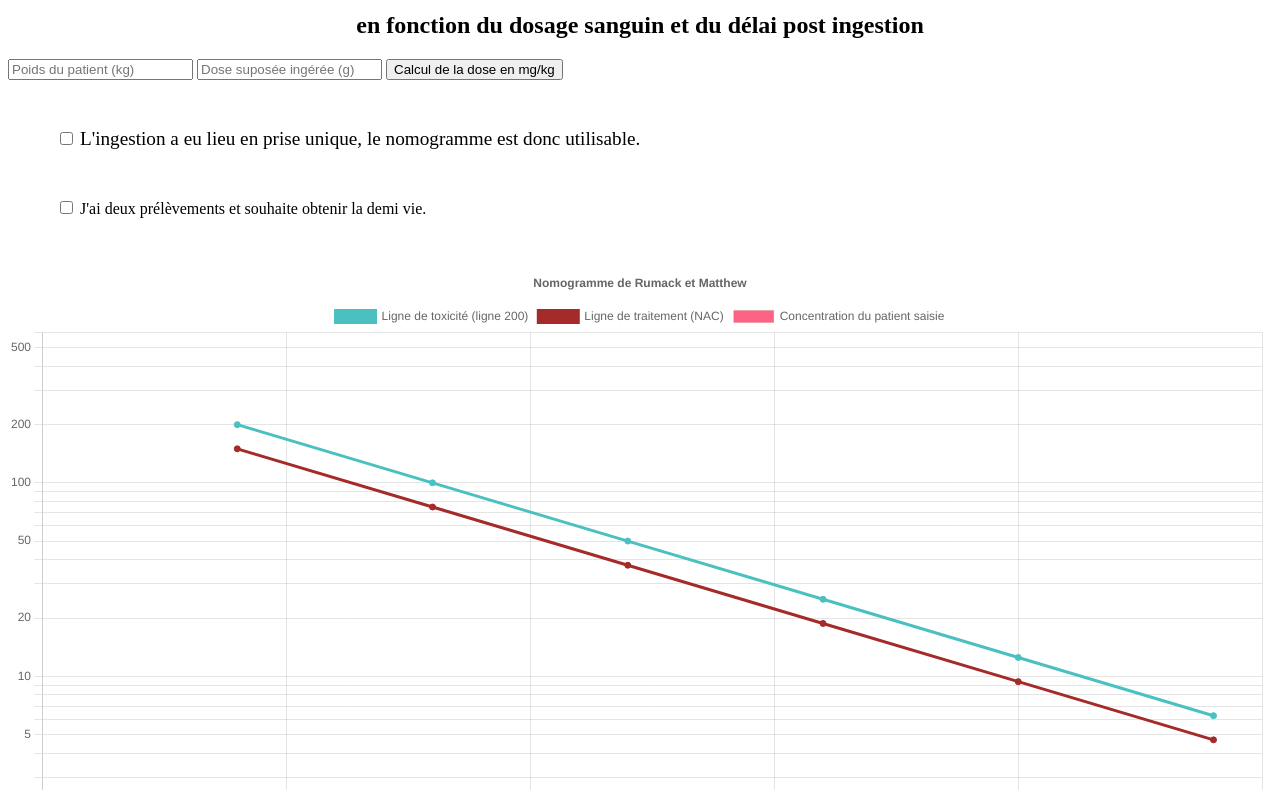
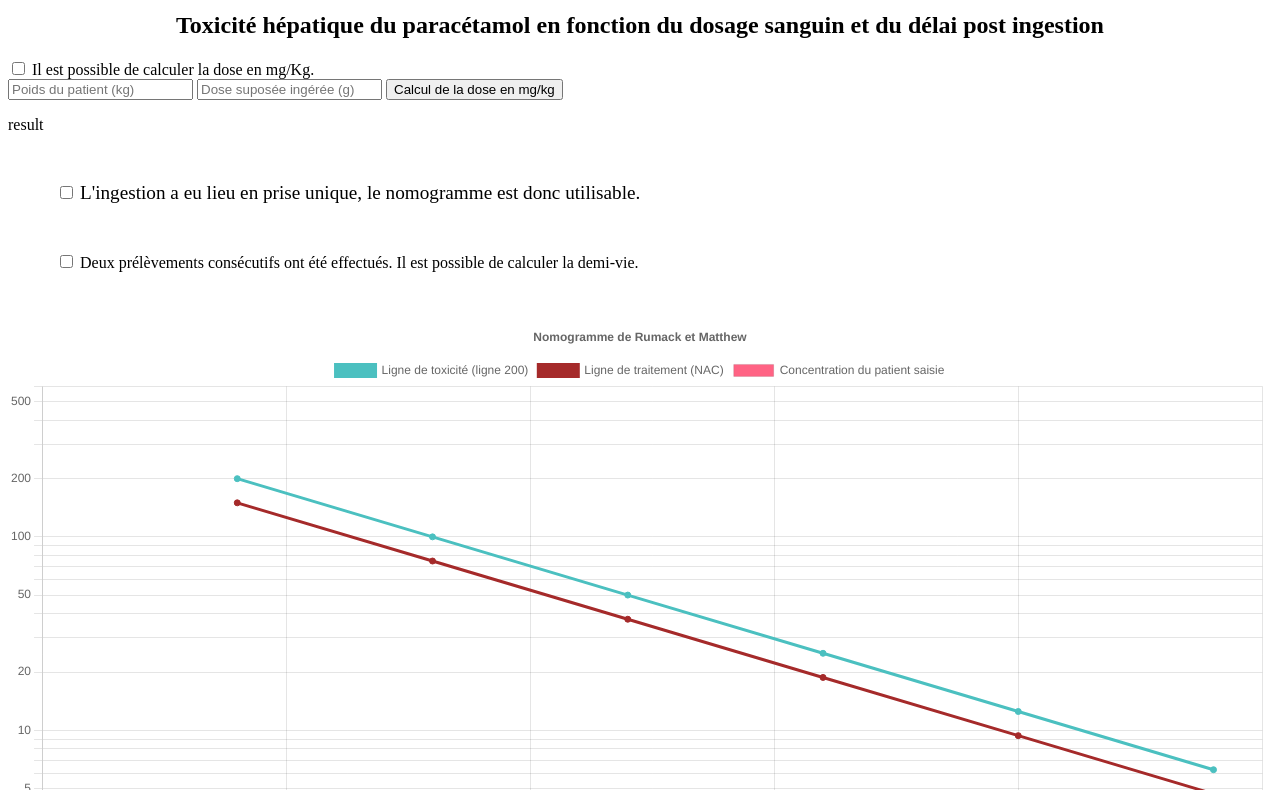
Before and after one commit to TheShinriel/graphProject, a website: page app/index.html in a window 1280 px wide. Shown: the part 118-908 px from the top of the page. Drawn offline with nearby package versions, Linux system fonts and the light colour scheme.

Commit message:
reduction du point sur le graph + affichage resultat need dose + creation de la checkboxe associée

```diff
--- a/app/index.html
+++ b/app/index.html
@@ -11,14 +11,21 @@
         <button class="btn_translation" data-langage="french"> Français </button>
         <button class="btn_translation" data-langage="english"> English </button>
     </header>
-    <h1 class="main_title"> Toxicité hépatique du paracétamol</h1>
-    <h2 class="sub_title"> en fonction du dosage sanguin et du délai post ingestion</h2>
+    <h1 class="main_title"> #HopiTox </h1>
+    <h2 class="sub_title"> Toxicité hépatique du paracétamol en fonction du dosage sanguin et du délai post ingestion</h2>
 
-    <div class="container_calc_tox_dosage">
+    <div id="need_dose_agreement" class="visible">
+        <input type="checkbox" data-div="need_dose" name="need_dose" id="need_dose">
+        <label class="need_dose" for="need_dose"> Il est possible de calculer la dose en mg/Kg. </label>
+    </div>
+
+    <div id="need_dose" class="visible">
         <input class="subject_weight"type="number" placeholder="Poids du patient (kg)">
         <input class="subject_hypothetic_dosis"type="number" placeholder="Dose suposée ingérée (g)">
         <button class="calc_dose" type="submit"> Calcul de la dose en mg/kg </button>
-
+    </div>
+    <div class="need_dose_result_container">
+        <p id="need_dose_result"> result</p>
     </div>
     <div id="agreement" class="visible">
         <input type="checkbox" data-div="calc_tox" name="accept_agreement" id="accept_agreement">
@@ -34,7 +41,7 @@
     <div class="container_half_life">
         <div id="need_half_life">
             <input type="checkbox" data-div="container_calc_half_life" name="need_half_life" id="need_half_life">
-            <label class="text_need_half_life" for="need_half_life"> J'ai deux prélèvements et souhaite obtenir la demi vie. </label>
+            <label class="text_need_half_life" for="need_half_life"> Deux prélèvements consécutifs ont été effectués. Il est possible de calculer la demi-vie. </label>
         </div>
 
         <div id="container_calc_half_life" class="invisible">
@@ -76,7 +83,7 @@
         <p class="ref">White SJ, Rumack BH. The acetaminophen toxicity equations: "solutions" for acetaminophen toxicity based on the Rumack-Matthew nomogram. Ann Emerg Med. 2005 May;45(5):563-4. doi: 10.1016/j.annemergmed.2004.11.033. PMID: 15855961.</p>
         <p class="ref">Saint-Marcoux F, Libert F; groupe Suivi thérapeutique pharmacologique de la Société française de pharmacologie et de thérapeutique. Éléments de l'interprétation et du dialogue clinico-biologique pour quelques paramètres usuels de pharmacologie-toxicologie [Practical information for therapeutic drug monitoring of the most common compounds]. Therapie. 2016 Sep;71(4):405-34. French. doi: 10.1016/j.therap.2016.01.007. Epub 2016 May 4. PMID: 27203171.</p>
     </footer>
-    <script src="js/app.js"></script>
+    <script type="module" src="js/app.js"></script>
 
 </body>
 </html>
--- a/app/js/app.js
+++ b/app/js/app.js
@@ -1,4 +1,5 @@
 "use strict"
+
 
 const DIFFUSION_TIME_IN_BLOOD = 4; // time in hour
 const OPTIMAL_ELIMINATION_TIME = 4; //time in hour
@@ -7,6 +8,7 @@ const OPTIMAL_ELIMINATION_TIME = 4; //time in hour
 let divAgreement = document.querySelector('#agreement');
 let divAgreementHalfLife = document.querySelector('#container_calc_half_life');
 let divCalcTox = document.querySelector('#calc_tox');
+let divNeedDose = document.querySelector('#need_dose');
 let divMsgError = document.querySelector('.alertBadData');
 let divResult = document.querySelector('#container_result');
 
@@ -19,6 +21,7 @@ let mainTitle = document.querySelector('.main_title');
 let subTitle = document.querySelector('.sub_title');
 
 let pResult = document.querySelector('.p_result');
+let pResultNeedDose = document.querySelector('#need_dose_result');
 let pResultCalcHalfLife = document.querySelector('#result_calc_half_life');
 
 let btnTranslation = document.querySelectorAll('.btn_translation');
@@ -249,7 +252,7 @@ function changeLangage() {
 }
 
 function addData(chart, time, concentration) {
-    chart.data.datasets[2].data[0]= {x:time,y:concentration,r:10};
+    chart.data.datasets[2].data[0]= {x:time,y:concentration,r:7};
     chart.update();
 }
 
@@ -327,5 +330,6 @@ function displayDoseWeight() {
     let weight = inputSubjectWeight.value;
     let dose = inputHypotheticDose.value;
     let result = dose * 1000 / weight;
+    pResultNeedDose.textContent = result;
     console.log(result);
 }
```
Also changed, not shown: 1 other file.
